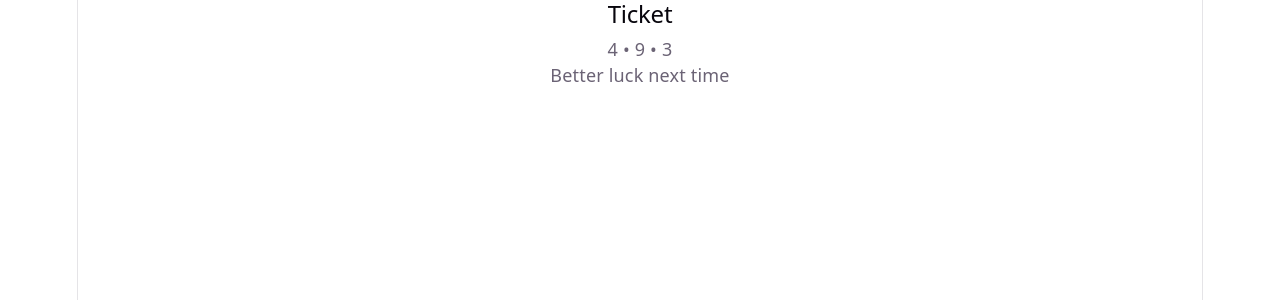
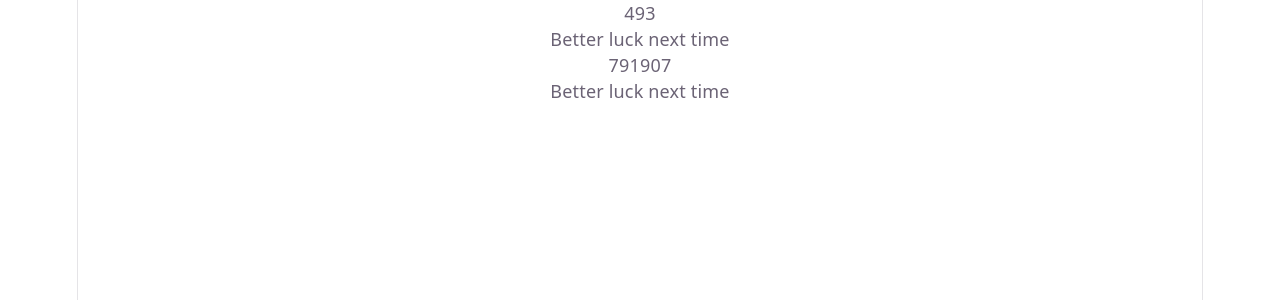
Before and after one commit to md-rahman67/react-lottery-game, a React (Vite) app: page / in a window 1280 px wide. Shown: the top 300 px of the page. Built offline with nearby package versions, Linux system fonts and the light colour scheme.

Commit message:
Refactor ticket UI into separate component

```diff
--- a/src/App.jsx
+++ b/src/App.jsx
@@ -1,12 +1,15 @@
 import './App.css';
 import Lottery from "./Lottery.jsx";
+import TicketNum from './TicketNum.jsx';
 
 function App() {
 
 
   return (
     <>
-      <Lottery />
+      <Lottery n={3} wNum={15} />
+      <Lottery n={6} wNum={30} />
+      {/* <TicketNum tNum={[1, 2, 3]} /> */}
     </>
   )
 }
--- a/src/Lottery.jsx
+++ b/src/Lottery.jsx
@@ -1,14 +1,17 @@
 import { useState } from "react";
 import { genTicket, sum } from "./helper";
+import Ticket from "./Ticket";
 
-export default function Lottery() {
+export default function Lottery({ n = 3, wNum = 15 }) {
 
-    const [ticket, setTicket] = useState(genTicket(3));
+    const [ticket, setTicket] = useState(genTicket(n));
 
-    let isWinner = sum(ticket) === 15;
+    let isWinner = sum(ticket) === wNum;
     return (
         <>
-            <h2>Ticket</h2>
+
+            <Ticket tArr={ticket} />
+            {/* <h2>Ticket</h2>
 
             <p>
                 <span>{ticket[0]}</span>
@@ -16,7 +19,7 @@ export default function Lottery() {
                 <span>{ticket[1]}</span>
                 <span> • </span>
                 <span>{ticket[2]}</span>
-            </p>
+            </p> */}
 
             {isWinner ? <p>Congrats! you won 5 Lakh ruppes</p> : <p>Better luck next time</p>}
         </>
--- /dev/null
+++ b/src/Ticket.jsx
@@ -0,0 +1,9 @@
+import TicketNum from "./TicketNum";
+
+export default function Ticket({ tArr }) {
+    return (
+        <>
+            <TicketNum tNum={tArr} />
+        </>
+    )
+}
--- /dev/null
+++ b/src/TicketNum.css
@@ -0,0 +1,39 @@
+
+.ticBox {
+    display: flex;
+    align-items: center;
+    justify-content: center;
+    gap: 18px;
+
+    width: 420px;
+    max-width: 90%;
+    min-height: 130px;
+
+    padding: 25px;
+    margin: 20px auto;
+
+    background: #fff8e7;
+    border: 2px dashed #b99b60;
+    border-radius: 5px;
+
+    box-shadow: 0 6px 15px rgba(0, 0, 0, 0.18);
+    box-sizing: border-box;
+}
+
+.ticNumber {
+    width: 65px;
+    height: 65px;
+    flex-shrink: 0;
+
+    display: flex;
+    align-items: center;
+    justify-content: center;
+
+    background: #fffdf7;
+    border: 2px solid #b99b60;
+    border-radius: 50%;
+
+    color: #29251d;
+    font-size: 30px;
+    font-weight: 800;
+}
--- /dev/null
+++ b/src/TicketNum.jsx
@@ -0,0 +1,15 @@
+// import "./TicketNum.css";
+
+export default function TicketNum({ tNum }) {
+    return (
+        <>
+            <p className="ticBox">
+                {tNum.map((n, idx) => (
+                    <span className="ticNumber" key={idx}>
+                        {n}
+                    </span>
+                ))}
+            </p>
+        </>
+    );
+}
```
